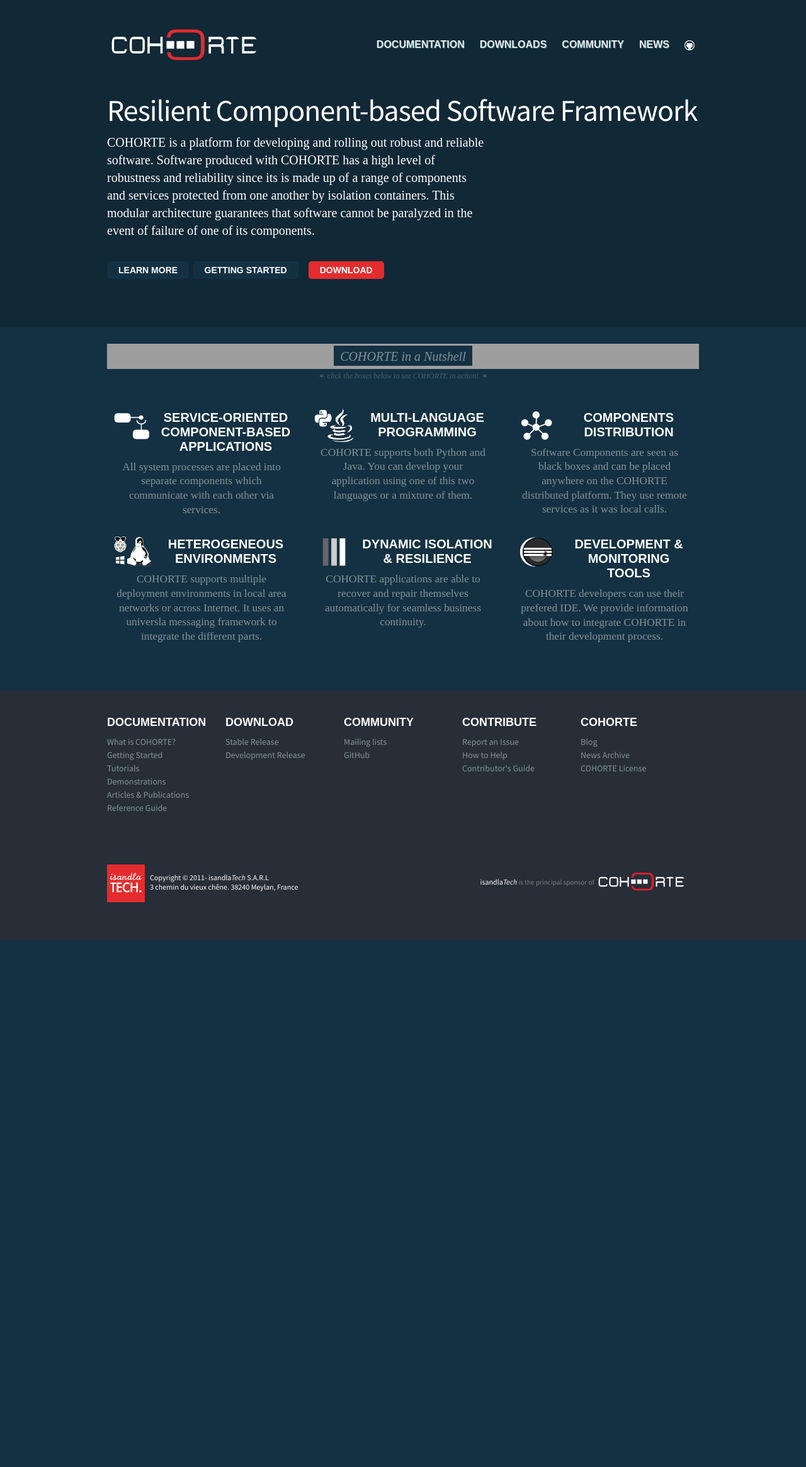
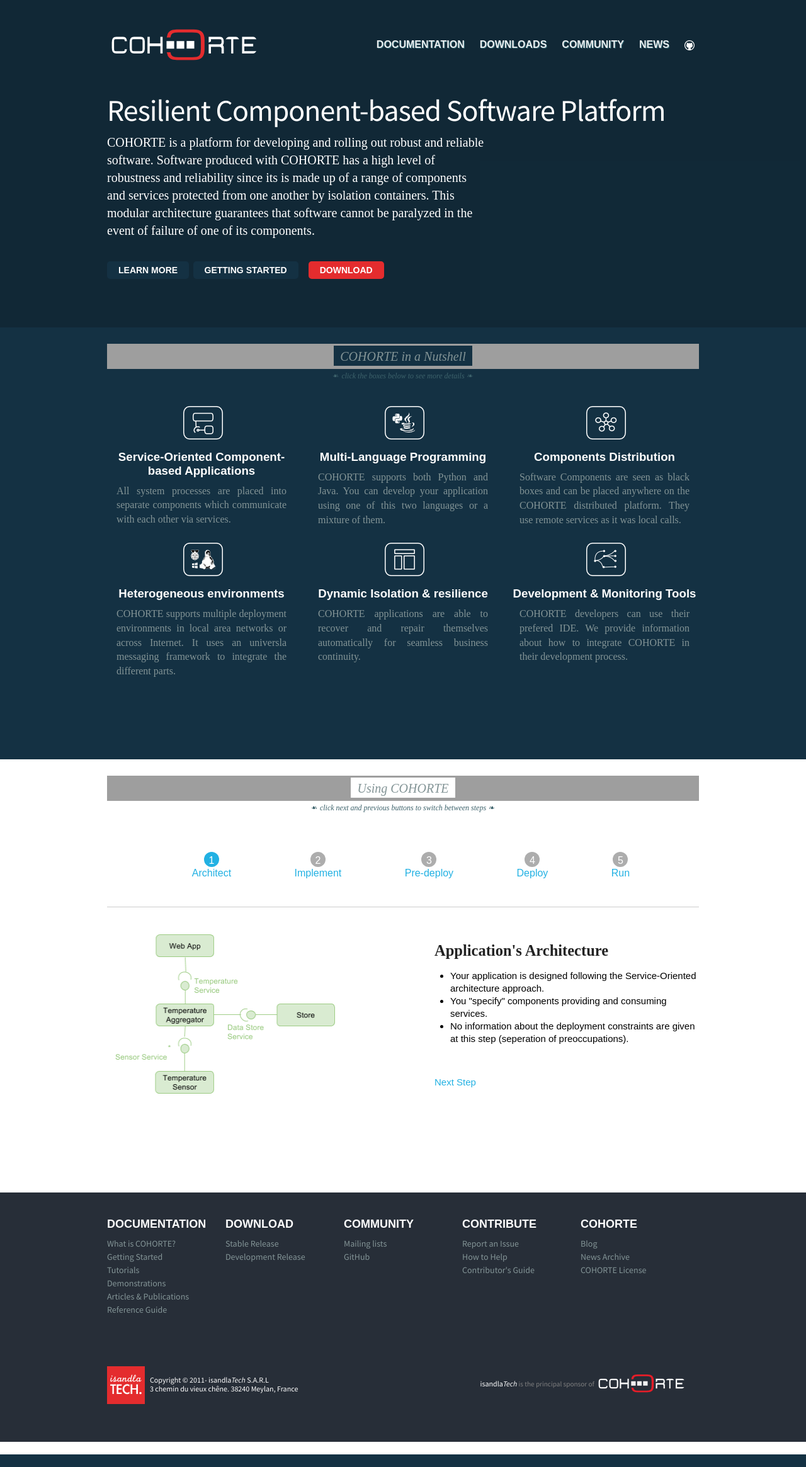
Before and after one commit to cohorte/cohorte.github.io, a Jekyll site: the page built from index.md, in a window 1280 px wide. Shown: the whole page at 63% size. Built offline with Jekyll 4.4.1, drawn with Linux system fonts in a browser that asks for light colours; before the commit the page ends 1513 px from its top, so only the background shows below that; grey boxes are pictures that could not be loaded.

Commit message:
updated version of the homepage

```diff
--- /dev/null
+++ b/_includes/getting-started-step-1.html
@@ -0,0 +1,13 @@
+<img src="{{ site.baseurl }}/resources/images/what-is-cohorte-img1.png"/>
+
+<div class="getting-started-step-explanation">
+	<h3>Application's Architecture</h3>
+	<ul>
+	<li>Your application is designed following the Service-Oriented architecture approach.</li>
+	<li>You "specify" components providing and consuming services.
+	<li>No information about the deployment constraints are given at this step (seperation of preoccupations).
+	</ul>
+	<br/>
+	<br/>
+	<span id="getting-started-step2">Next Step</span>
+</div>
--- /dev/null
+++ b/_includes/getting-started-step-2.html
@@ -0,0 +1,7 @@
+<div class="snippet-explanation">
+		<h3>Multi-language programming</h3>
+		<p>Components in a COHORTE system can be implemented using your Java or Python programming languages (other languages are under study). You can also wrap C modules within Python components to use legacy C code. In addition, you can dynamically update the C code without any complications.COHORTE uses two similar Service-Oriented Component-based frameworks for Java and Python environments. Service provider can be implemented using Python and used by another component implemented in Java.</p>
+	</div>
+<div>
+	<img src="{{ site.baseurl }}/resources/images/what-is-cohorte-img2.png"/>
+</div>
--- /dev/null
+++ b/_includes/getting-started-step-3.html
@@ -0,0 +1,7 @@
+<div class="snippet-explanation">
+
+<h3>Components Distribution</h3>
+		<p>COHORTE developers provides only implementations for the different components providing or requiring services. At runtime, the concret placement of components in execution nodes is managed by the COHORTE runtime. Two component can work together transparantly even they are located on two seperate machines.</p></div>
+<div>
+<img src="{{ site.baseurl }}/resources/images/what-is-cohorte-img4.png"/>
+</div>
--- /dev/null
+++ b/_includes/getting-started-step-4.html
@@ -0,0 +1,7 @@
+<div class="snippet-explanation">
+  <h3>Heterogeneous Environments</h3>
+<p>COHORTE components can be executed on different kind of devices, from small devices like Raspberry-Pi to big servers whereas having windows, linux, or Max os operating systems.
+</p></div>
+<div>
+<img src="{{ site.baseurl }}/resources/images/what-is-cohorte-img3.png"/>
+</div>
--- /dev/null
+++ b/_includes/getting-started-step-5.html
@@ -0,0 +1,8 @@
+<div class="snippet-explanation">
+  <h3>Dynamic Isolation and Resilience</h3>
+<p>COHORTE automatically prevent and correct component failures by isolating them and relanching them seperatly from others. Users can also define static isolates in which they put components that are guaranteede to be safe.
+</p></div>
+
+<div>
+<img src="{{ site.baseurl }}/resources/images/what-is-cohorte-img5.png"/>
+</div>
--- a/_layouts/frontpage.html
+++ b/_layouts/frontpage.html
@@ -23,7 +23,7 @@
     <div class="row">
       <div class="span12">
         <div class="splash-text ontop">
-          <h2 style="font-weight: 500;">Resilient Component-based Software Framework</h2>
+          <h2 style="font-weight: 500;">Resilient Component-based Software Platform</h2>
           <p class="splash-pitch">
             COHORTE is a platform for developing and rolling out robust and reliable software.
             Software produced with COHORTE has a high level of robustness and reliability since
@@ -48,7 +48,7 @@
       <div class="row">
         <div class="span12 bullet-point">
           <h2><span>COHORTE in a Nutshell</span></h2>
-          <p class="click">&nbsp;click the boxes below to see COHORTE in action!&nbsp;</p>
+          <p class="click">&nbsp;click the boxes below to see more details&nbsp;</p>
         </div>
       </div>
       <div class="row">
@@ -59,7 +59,7 @@
         </div>
         <div class="span4 bullet-point" id="key-point-2">
           <img src="{{ site.baseurl }}/resources/images/key-point-5-icon.png" class="key-point-icon"/>
-          <h3>Multi-Language<br/>Programming</h3>
+          <h3>Multi-Language Programming</h3>
           <p>COHORTE supports both Python and Java. You can develop your application using one of this two languages or a mixture of them.</p>
         </div>
         <div class="span4 bullet-point" id="key-point-3">
@@ -89,13 +89,13 @@
           <p>COHORTE supports multiple deployment environments in local area networks or across Internet. It uses an universla messaging framework to integrate the different parts.</p>
         </div>
         <div class="span4 bullet-point" id="key-point-5">
-          <img src="{{ site.baseurl }}/resources/images/key-point-4-icon.png" class="key-point-icon"/>
+          <img src="{{ site.baseurl }}/resources/images/key-point-4-icon.png" class="key-point-icon"/><br/>
           <h3>Dynamic Isolation & resilience</h3>
           <p>COHORTE applications are able to recover and repair themselves automatically for seamless business continuity.</p>
         </div>
         <div class="span4 bullet-point" id="key-point-6">
           <img src="{{ site.baseurl }}/resources/images/key-point-6-icon.png" class="key-point-icon"/>
-          <h3>Development & Monitoring<br/>Tools</h3>
+          <h3>Development & Monitoring Tools</h3>
           <p>COHORTE developers can use their prefered IDE. We provide information about how to integrate COHORTE in their development process.</p>
         </div>
       </div>
@@ -130,7 +130,7 @@
 </div>
 
 <!-- ***************** getting started steps ******************* -->
-<!--
+
 <div class="getting-started-box">
   <div class="bullet-row-1-wrap">
     <div class="container">
@@ -140,13 +140,32 @@
           <p class="click">&nbsp;click next and previous buttons to switch between steps&nbsp;</p>
         </div>
       </div>
-      <ol class="getting-started-nav">
-        <li class="active">Architect</li>
-        <li><a href="/static/onboarding/code">Implement</a></li>
-        <li><a href="/static/onboarding/snapshot">Pre-deploy</a></li>
-        <li><a href="/static/onboarding/share">Deploy</a></li>
-        <li><a href="/static/onboarding/share">Monitor</a></li>
-      </ol>
+      <div class="getting-started-container-main">
+        <header class="getting-started-onboarding-header">
+
+          <ol class="getting-started-nav">
+            <li class="active" id="getting-started-step1">Architect</li>
+            <li id="getting-started-step2">Implement</li>
+            <li id="getting-started-step3">Pre-deploy</li>
+            <li id="getting-started-step4">Deploy</li>
+            <li id="getting-started-step5">Run</li>
+          </ol>
+        </header>
+
+        <div id="getting-started-steps-row">
+          <div class="container">
+            <div class="row">
+            </div>
+          </div>
+        </div>
+
+        <div id="hidden-getting-started-step-1">{% include getting-started-step-1.html %}</div>
+        <div id="hidden-getting-started-step-2">{% include getting-started-step-2.html %}</div>
+        <div id="hidden-getting-started-step-3">{% include getting-started-step-3.html %}</div>
+        <div id="hidden-getting-started-step-4">{% include getting-started-step-4.html %}</div>
+        <div id="hidden-getting-started-step-5">{% include getting-started-step-5.html %}</div>
+
+      <div class="container-main">
       <div class="code-snippet-arrow"></div>
     </div>
   </div>
@@ -178,7 +197,7 @@
     </div>
   </div>
 </div>
--->
+
 <!-- news and events -->
 
 
--- a/resources/css/cohorte.css
+++ b/resources/css/cohorte.css
@@ -450,7 +450,7 @@
 .bullet-point-box {
   width: 100%;
   min-width:1024px;
-  min-height: 570px;
+  min-height: 650px;
   padding-top: 16px;
   padding-left: 0px;
   padding-right: 0px;
@@ -500,6 +500,7 @@
   color: #3d626b;
   font-weight: normal;
   font-style: italic;
+  text-align: center;
 }
 
 .bullet-point > p.click:before {
@@ -517,25 +518,25 @@
 .bullet-point > h3 {
   text-align: center;
   line-height: normal;
-  font-size: 15pt;
+  font-size: 14pt;
   font-family: 'proxima-nova', sans-serif;
   font-weight: bold;
-  text-transform: uppercase;
+  /*text-transform: uppercase;*/
   color: #fff;
 }
 
 .bullet-point > p {
-  text-align: center;
+  text-align: justify;
   font-family: "museo-slab", serif;
   font-weight: normal;
   margin: 0 15px 15px;
-  font-size: 13pt;
+  font-size: 12pt;
   line-height: 17pt;
   color: #839496;
 }
 
 .key-point-icon {
-  float:left;
+  /*float:left; */
   padding-top:10px;
   padding-left:5px;
 }
@@ -712,6 +713,103 @@
   font-size: 13pt;
   line-height: 17pt;
   color: #839496;
+}
+
+.getting-started-container-main {
+  font: 16px "Proxima Nova", Gotham, sans-serif;
+  line-height: 23px;
+  color: black;
+  height: 550px;
+}
+
+.getting-started-onboarding-header {
+  border-bottom: 1px solid #ccc;
+  margin: 2em 0;
+  padding: 0 0 2em;
+}
+
+.getting-started-onboarding-header .getting-started-nav {
+  counter-reset: step;
+  list-style: none;
+  margin-top: 2em;
+  padding: 0;
+  text-align: center;
+}
+
+.getting-started-onboarding-header .getting-started-nav ol {
+  margin-bottom: 10px;
+}
+
+.getting-started-onboarding-header .getting-started-nav li {
+  counter-increment: step;
+  display: inline-block;
+  margin: 0 3em;
+  text-align: center;
+}
+
+.getting-started-onboarding-header .getting-started-nav li:before {
+  background: #adadad;
+  border-radius: 1.5em;
+  content: counter(step);
+  color: #fff;
+  display: block;
+  height: 1em;
+  line-height: 1.2em;
+  margin: 0 auto;
+  padding: .25em;
+  width: 1em;
+}
+
+.getting-started-onboarding-header .getting-started-nav li.active:before {
+  background: #22b1e3;
+}
+
+
+#hidden-getting-started-step-2,
+#hidden-getting-started-step-3,
+#hidden-getting-started-step-4,
+#hidden-getting-started-step-5 {
+  display: none;
+}
+
+#getting-started-step1,
+#getting-started-step2,
+#getting-started-step3,
+#getting-started-step4,
+#getting-started-step5 {
+  cursor: pointer;
+  color:#22b1e3;
+}
+
+.getting-started-step-explanation {
+  position: relative;
+  float: right;
+  width: 420px;
+  padding-left: 24px;
+  font-size: 15px;
+  line-height: 1.3em;
+}
+
+.getting-started-step-explanation > h3 {
+  font-family: "museo-slab", serif;
+  font-weight: bolder;
+  /*margin: 0 15px 15px;*/
+  /*font-size: 13pt;*/
+  /*line-height: 17pt;*/
+  color: #222;
+}
+
+.getting-started-step-explanation > p {
+  margin-bottom: 18px;
+}
+
+.getting-started-step-explanation > p > code {
+  background: rgba(88, 110, 117, 0.2);
+  -moz-border-radius: 3px;
+  -webkit-border-radius: 3px;
+  border-radius: 3px;
+  border: solid 1px rgba(88, 110, 117, 0.2);
+  color: rgba(38, 139, 210, 0.8);
 }
 
 /* ---- full-width-pages --------------------------------------------- */
--- a/resources/js/cohorte.js
+++ b/resources/js/cohorte.js
@@ -16,7 +16,7 @@
       Math, boxes.map(function() {
           return $(this).height();
     }).get());
-    boxes.height(maxHeight);
+    boxes.height(maxHeight + 20);
   }
   var nutshell = $(".bullet-point").not(".span12");
   makeAllBoxesSameHeight(nutshell);
@@ -24,7 +24,7 @@
   // expanding code snippets (front page)
   function expandSnippetAction(snippetID, container) {
     var codeBox = container.find(".row");
-
+    console.log("world")
     function go() {
       var snippet = $(snippetID).html();
 
@@ -54,6 +54,31 @@
     return go;
   }
 
+  // expanding code snippets (front page)
+  function expandGettingStartedStep(snippetID, container) {
+    var codeBox = container.find(".row");
+    console.log("hello")
+    function go() {
+      var snippet = $(snippetID).html();
+
+      var codeSnippetInContainer = codeBox.html();
+
+      if (container.is(":hidden")) {
+        codeBox.html(snippet);
+        container.slideDown();
+      } else if (codeSnippetInContainer == snippet) {
+        container.slideUp(function() {
+        });
+      } else {
+        var hgt = $(snippetID).height();
+        codeBox.html(snippet);
+        codeBox.animate({height: hgt}, 400);
+      }
+    }
+    return go;
+  }
+
+
   var row1 = $("#code-snippet-row1");
   var row2 = $("#code-snippet-row2");
 
@@ -65,5 +90,12 @@
   $("#key-point-5").click(expandSnippetAction("#hidden-key-point-5", row2));
   $("#key-point-6").click(expandSnippetAction("#hidden-key-point-6", row2));
 
+  var row3 = $("#getting-started-steps-row");
+  $("getting-started-step1").click(expandGettingStartedStep("#hidden-getting-started-step-1", row3));
+  $("getting-started-step2").click(expandGettingStartedStep("#hidden-getting-started-step-2", row3));
+  $("getting-started-step3").click(expandGettingStartedStep("#hidden-getting-started-step-3", row3));
+  $("getting-started-step4").click(expandGettingStartedStep("#hidden-getting-started-step-4", row3));
+  $("getting-started-step5").click(expandGettingStartedStep("#hidden-getting-started-step-5", row3));
+
 
 });
```
Also changed, not shown: docs/1.x/tutorials/getting-started/index.md (+20 -13 lines), docs/1.x/tutorials/index.md (+15 -3 lines), resources/images/key-point-1-icon.png, resources/images/key-point-2-icon.png, resources/images/key-point-3-icon.png, resources/images/key-point-4-icon.png, resources/images/key-point-5-icon.png, resources/images/key-point-6-icon.png.
